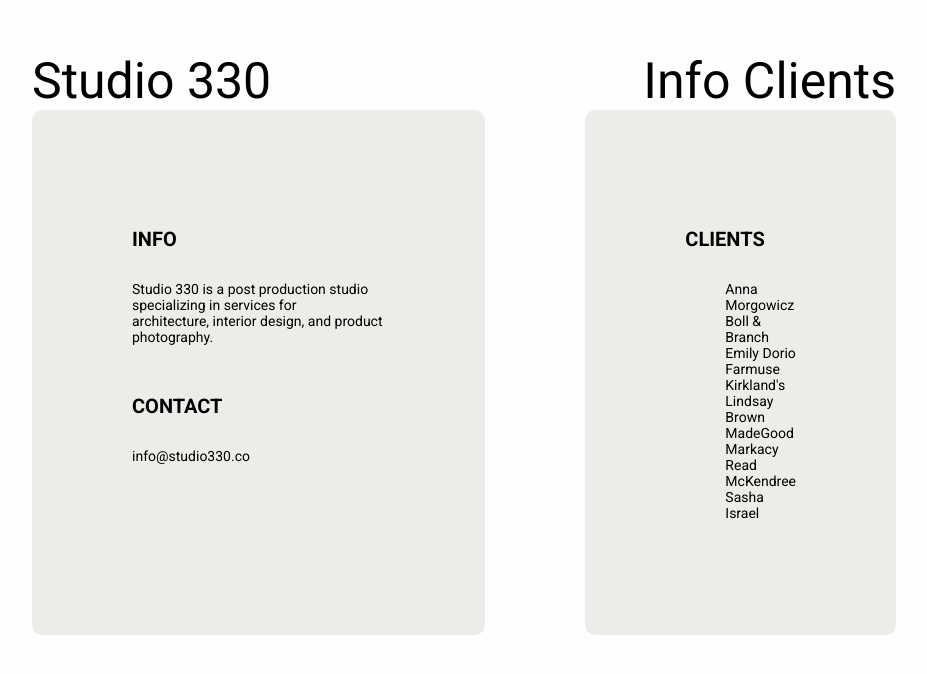
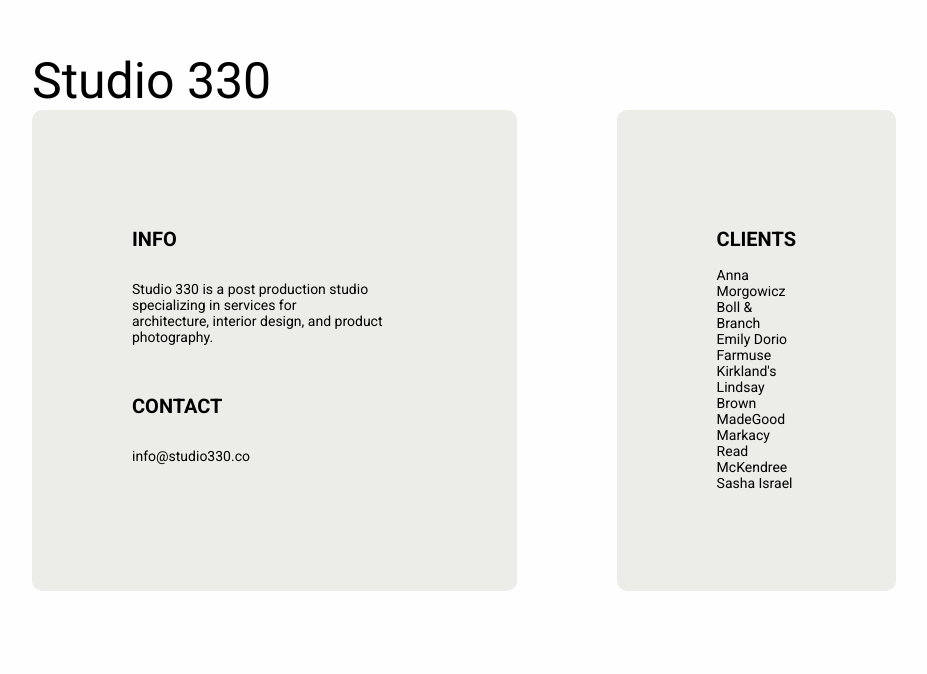
Before and after one commit to ethanrkell/studio, a plain HTML site: page info.html in a window 1280 px wide. Shown: the part 156-830 px from the top of the page, without its empty margins (176-1103 px from the left). Drawn offline with Linux system fonts and the light colour scheme.

Commit message:
css updated and nav removed

```diff
--- a/info.html
+++ b/info.html
@@ -14,8 +14,6 @@
             <a href="./index.html">Studio 330</a></h1>
         </nav>
         <nav>
-            <a href="./info.html">Info</a>
-            <a href="./clients.html">Clients</a>
         </nav>
     </div>
     <div class="contentbox">
--- a/styles.css
+++ b/styles.css
@@ -35,7 +35,7 @@ p {
     justify-content: center;
     gap: 100px;
     align-content: stretch;
-    flex-grow: 1;
+    flex: 1;
     flex-direction: row;
 }
 #infobox {
@@ -59,4 +59,6 @@ ul {
     font-size: 14px;
     color: black;
     list-style-type: none;
+    margin: 0;
+    padding: 0;
 }
```
